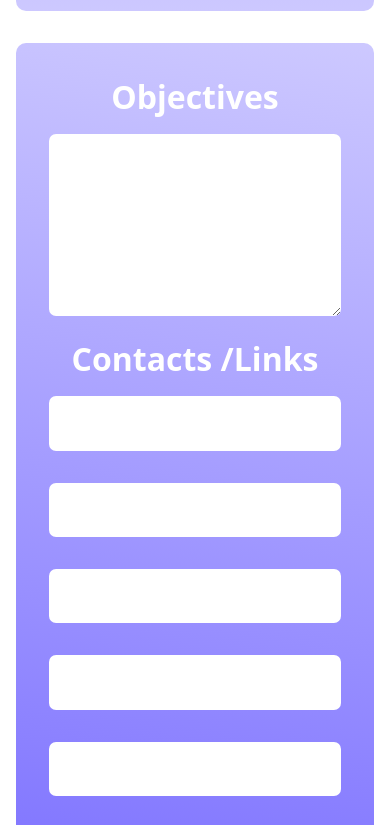
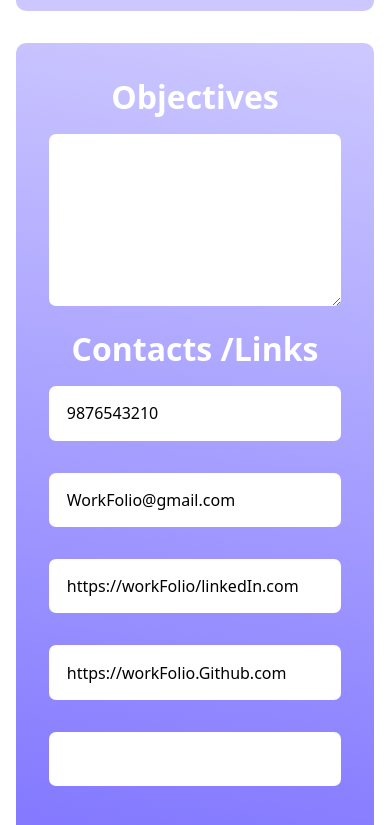
Before and after one commit to soumen974/WorkFolio, a React (Create React App) app: page / in a window 390 px wide. Shown: the part 3377-4202 px from the top of the page. Built offline with nearby package versions, Linux system fonts and the light colour scheme.

Commit message:
default massage => Form box

```diff
--- a/src/Components/FormResume.css
+++ b/src/Components/FormResume.css
@@ -235,7 +235,7 @@ background: linear-gradient(9deg, rgba(26, 6, 255, 0.63) 50.96%, rgba(26, 6, 255
     flex-wrap: nowrap;
     padding: 0rem 3rem 0rem 0 ;
     border-radius: 0.4rem;
-
+  cursor: pointer;
 
 }
 .Download_button h2{
@@ -319,7 +319,7 @@ background: linear-gradient(9deg, rgba(26, 6, 255, 0.63) 50.96%, rgba(26, 6, 255
 
 
     .Initial-details-inputs input{
-
+        font-size: 1rem;
         height: 3.4rem;
         font-size: 1.4rem;
         width: 75vw;
@@ -329,9 +329,8 @@ background: linear-gradient(9deg, rgba(26, 6, 255, 0.63) 50.96%, rgba(26, 6, 255
     }
     .link-inputs input{
         height: 3.4rem;
-        font-size: 1.4rem;
+        font-size: 1rem;
         width: 75vw;
-        border-radius: 7px;
         padding: 1rem;
         border-radius: 0.44rem;
 
@@ -339,12 +338,14 @@ background: linear-gradient(9deg, rgba(26, 6, 255, 0.63) 50.96%, rgba(26, 6, 255
     }
 
     .objectives textarea{
+        font-size: 1rem;
         width: 75vw;
         border-radius: 0.44rem;
        transition: ease-in-out 0.1s;
     }
 
     .intern-dv textarea{
+        font-size: 1rem;
         width: 75vw;
         border-radius: 0.44rem;
 
@@ -352,12 +353,14 @@ background: linear-gradient(9deg, rgba(26, 6, 255, 0.63) 50.96%, rgba(26, 6, 255
     }
 
     .mx-intrst-and-lang  textarea{
+        font-size: 1rem;
         width: 75vw;
         border-radius: 0.44rem;
         transition: ease-in-out 0.1s;
     }
 
     .Rest-big-details textarea{
+        font-size: 1rem;
         width: 75vw;
         border-radius: 0.44rem;
         padding: 1rem;
@@ -392,6 +395,7 @@ background: linear-gradient(9deg, rgba(26, 6, 255, 0.63) 50.96%, rgba(26, 6, 255
      background-color: gainsboro;
      /* margin-left: 2rem; */
      margin-right: -1rem;
+
     }
 
 
--- a/src/Components/FormResume.jsx
+++ b/src/Components/FormResume.jsx
@@ -5,6 +5,14 @@ import ResumeFileIcon from "./Images/resume-vector.svg";
 
 export default function FormResume() {
 
+const [ defaultMassage , setdefaultMassage]=useState();
+
+
+
+  const  defaultDetails=()=>{
+   setdefaultMassage("Delhi,India")
+
+  }
 
   return (
     <>
@@ -116,11 +124,11 @@ export default function FormResume() {
 
                       <div className="link-inputs">
 
-                          <input/>
-                          <input/>
-                          <input/>
-                          <input/>
-                          <input/>
+                          <input defaultValue='9876543210'/>
+                          <input defaultValue='WorkFolio@gmail.com'/>
+                          <input defaultValue='https://workFolio/linkedIn.com'/>
+                          <input defaultValue='https://workFolio.Github.com'/>
+                          <input  defaultValue={defaultMassage} />
 
                       </div>
 
@@ -147,7 +155,7 @@ export default function FormResume() {
             </div>
 
             <div className="download-resume-dv">
-              <div className="Download_button">
+              <div className="Download_button" onClick={defaultDetails}>
               <h2>Download Resume  </h2>
               <img src={ResumeFileIcon} alt='reume download'/>
 
```
